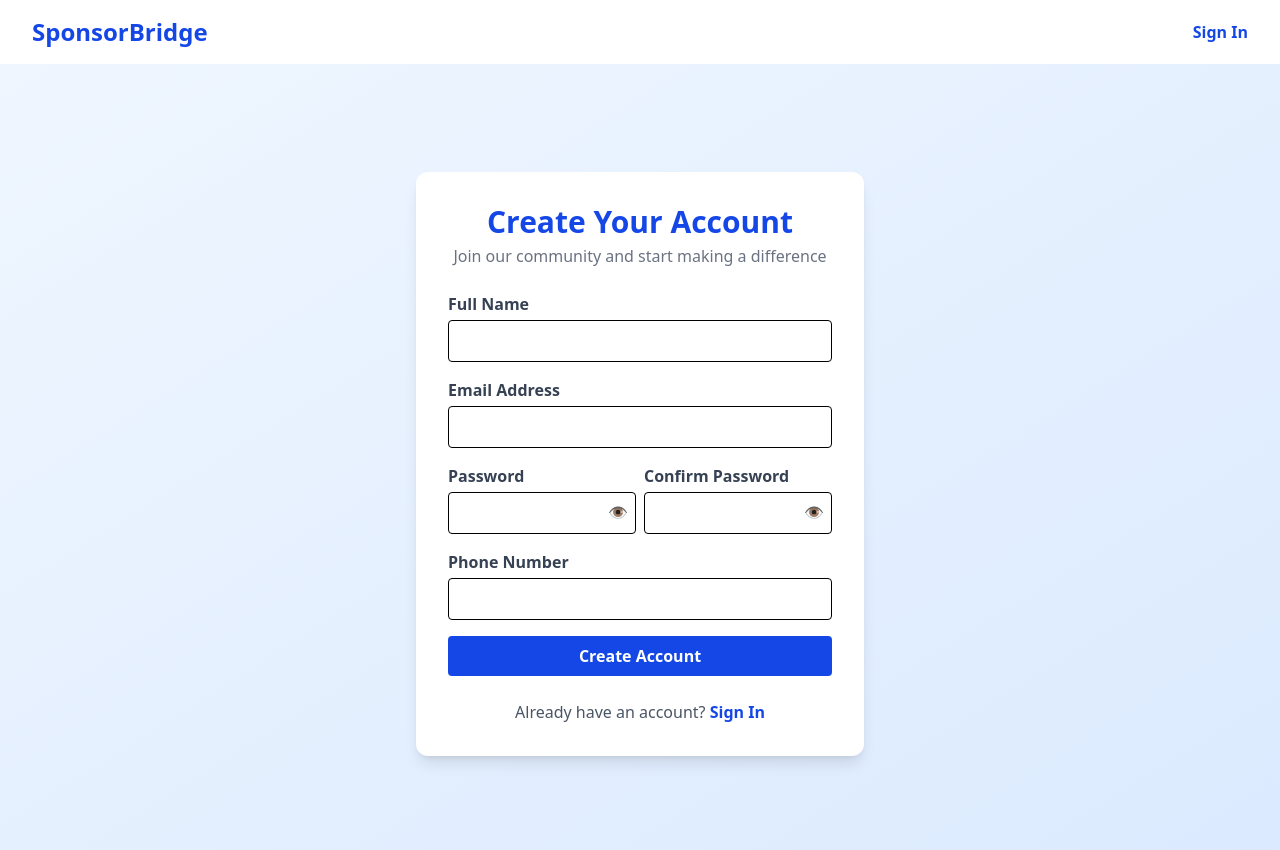
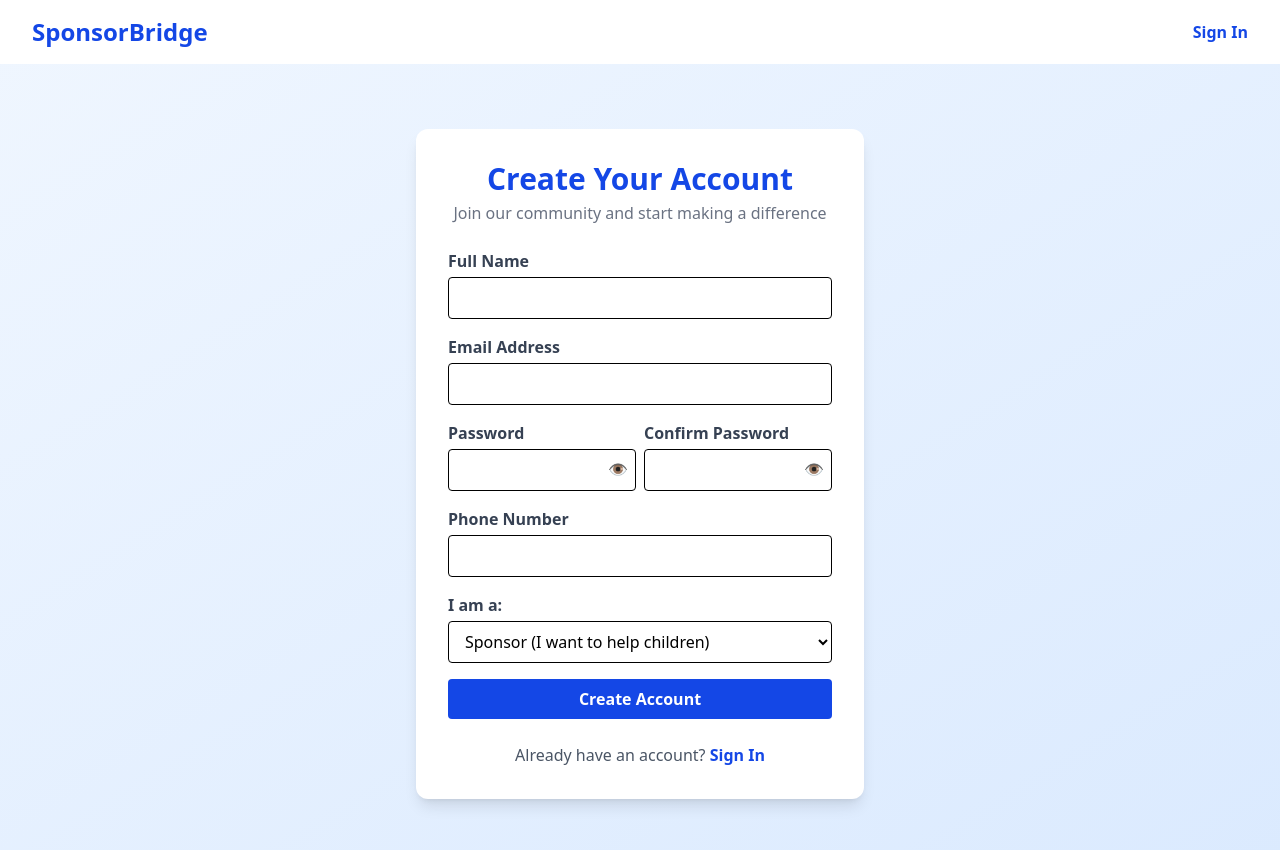
Before and after one commit to sincere-abayo/sponsor-child-bridge-system-front-end, a React (Vite) app: page /register in a window 1280 px wide. Shown: the top 850 px of the page. Built offline with nearby package versions, Linux system fonts and the light colour scheme.

Commit message:
Enhance login and registration processes with role selection and role-based redirects; update API URL for backend connection

```diff
--- a/pages/Login.jsx
+++ b/pages/Login.jsx
@@ -30,7 +30,25 @@ export default function Login() {
     if (res.token) {
       setShowSuccess(true)
       localStorage.setItem('token', res.token)
-      setTimeout(() => navigate('/'), 2000)
+      localStorage.setItem('userRole', res.user.role)
+      localStorage.setItem('userData', JSON.stringify(res.user))
+
+      // Role-based redirects (we'll implement these routes later)
+      setTimeout(() => {
+        switch(res.user.role) {
+          case 'admin':
+            navigate('/admin/dashboard')
+            break
+          case 'sponsor':
+            navigate('/sponsor/dashboard')
+            break
+          case 'sponsee':
+            navigate('/sponsee/dashboard')
+            break
+          default:
+            navigate('/')
+        }
+      }, 2000)
     } else {
       setFormError(res.message || 'Login failed')
     }
@@ -53,7 +71,7 @@ export default function Login() {
           )}
           {showSuccess && (
             <div className="mb-4 text-green-600 text-sm text-center">
-              Login successful! Redirecting...
+              Login successful! Redirecting to your dashboard...
             </div>
           )}
           <form onSubmit={handleSubmit} className="space-y-4">
--- a/pages/Register.jsx
+++ b/pages/Register.jsx
@@ -11,6 +11,7 @@ export default function Register() {
     password: '',
     confirmPassword: '',
     phone: '',
+    role: 'sponsor', // Default role
   })
   const [showPassword, setShowPassword] = useState(false)
   const [showConfirmPassword, setShowConfirmPassword] = useState(false)
@@ -44,6 +45,10 @@ export default function Register() {
     }
     if (formData.password !== formData.confirmPassword) {
       setFormError('Passwords do not match')
+      return false
+    }
+    if (!formData.role) {
+      setFormError('Please select a role')
       return false
     }
     return true
@@ -181,6 +186,22 @@ const handleSubmit = async (e) => {
                 autoComplete="tel"
               />
             </div>
+            <div>
+              <label className="block text-gray-700 font-semibold mb-1" htmlFor="role">
+                I am a:
+              </label>
+              <select
+                id="role"
+                name="role"
+                className="w-full border rounded px-3 py-2 focus:outline-none focus:ring-2 focus:ring-blue-400"
+                value={formData.role}
+                onChange={handleChange}
+                required
+              >
+                <option value="sponsor">Sponsor (I want to help children)</option>
+                <option value="sponsee">Sponsee (I need sponsorship)</option>
+              </select>
+            </div>
             <button
               type="submit"
               className="w-full bg-blue-700 text-white py-2 px-4 rounded hover:bg-blue-800 font-semibold transition-colors"
--- a/services/api.js
+++ b/services/api.js
@@ -1,4 +1,4 @@
-const API_URL = 'http://localhost:5000/api'
+const API_URL = 'http://localhost:5002/api'
 
 export const authAPI = {
   register: (data) =>
```
